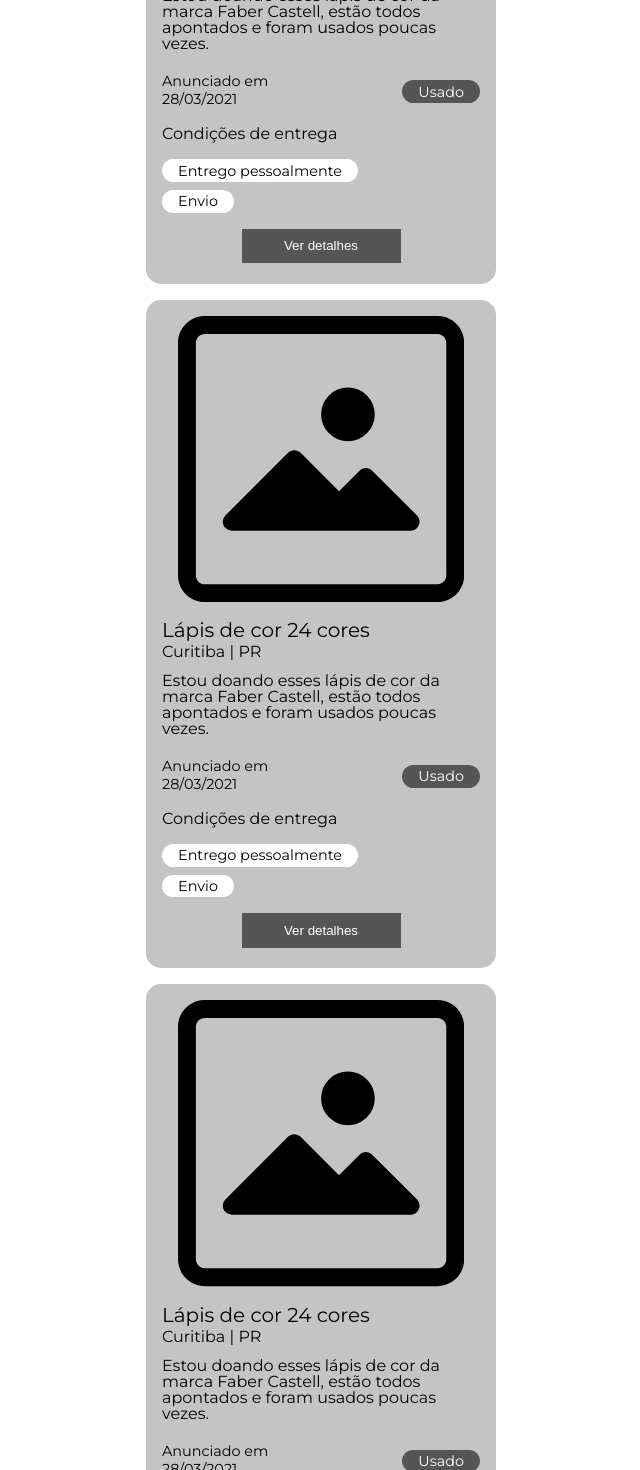
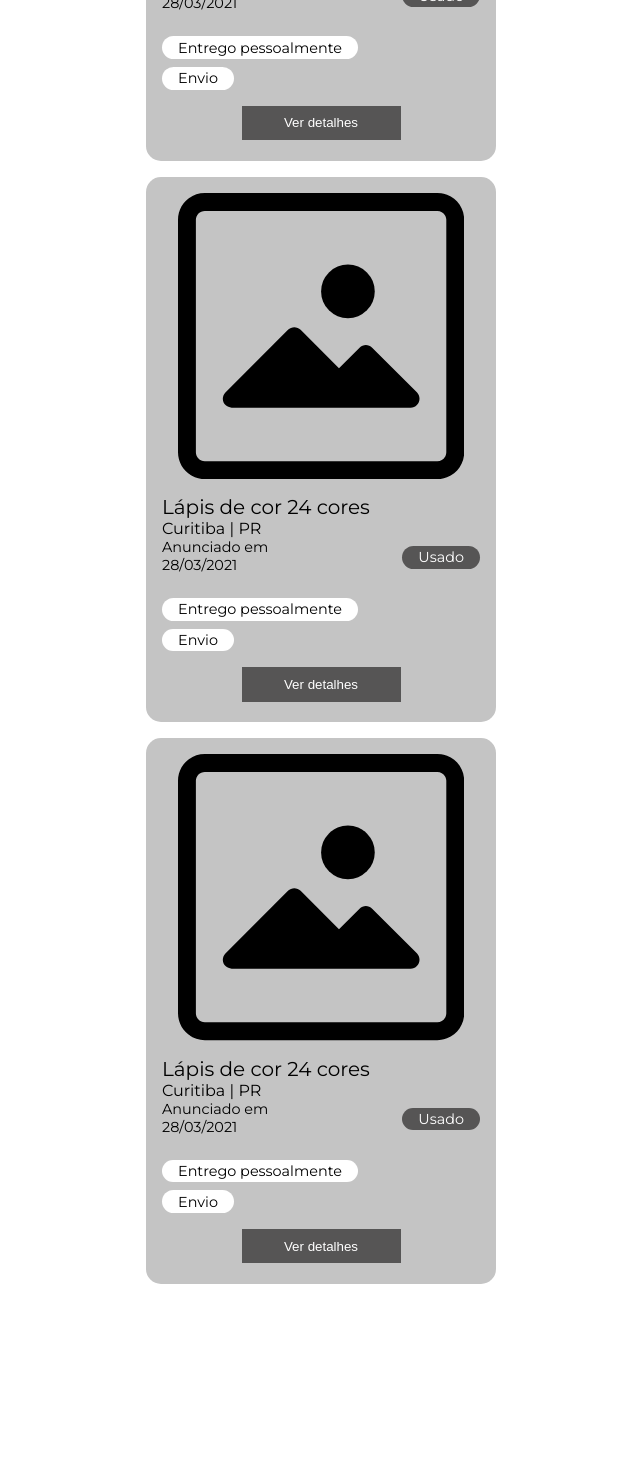
Before and after one commit to FCamara-Squad13/Mobile, a React (Create React App) app: page /teste in a window 1280 px wide. Shown: the part 440-1910 px from the top of the page, without its empty margins (319-959 px from the left). After the commit the page ends 1740 px from the top, so only its background shows below. Built offline with nearby package versions, Linux system fonts and the light colour scheme.

Commit message:
Change Cards inside CardHolder

```diff
--- a/src/components/CardHolder/index.tsx
+++ b/src/components/CardHolder/index.tsx
@@ -1,16 +1,13 @@
 import React from "react";
 
-import Card from "../Card";
+import HomeCard from "../HomeCard";
 
 const CardHolder: React.FC = () => {
   return (
     <>
-      <Card />
-      <Card />
-      <Card />
-      <Card />
-      <Card />
-      <Card />
+      <HomeCard />
+      <HomeCard />
+      <HomeCard />
     </>
   );
 };
```
